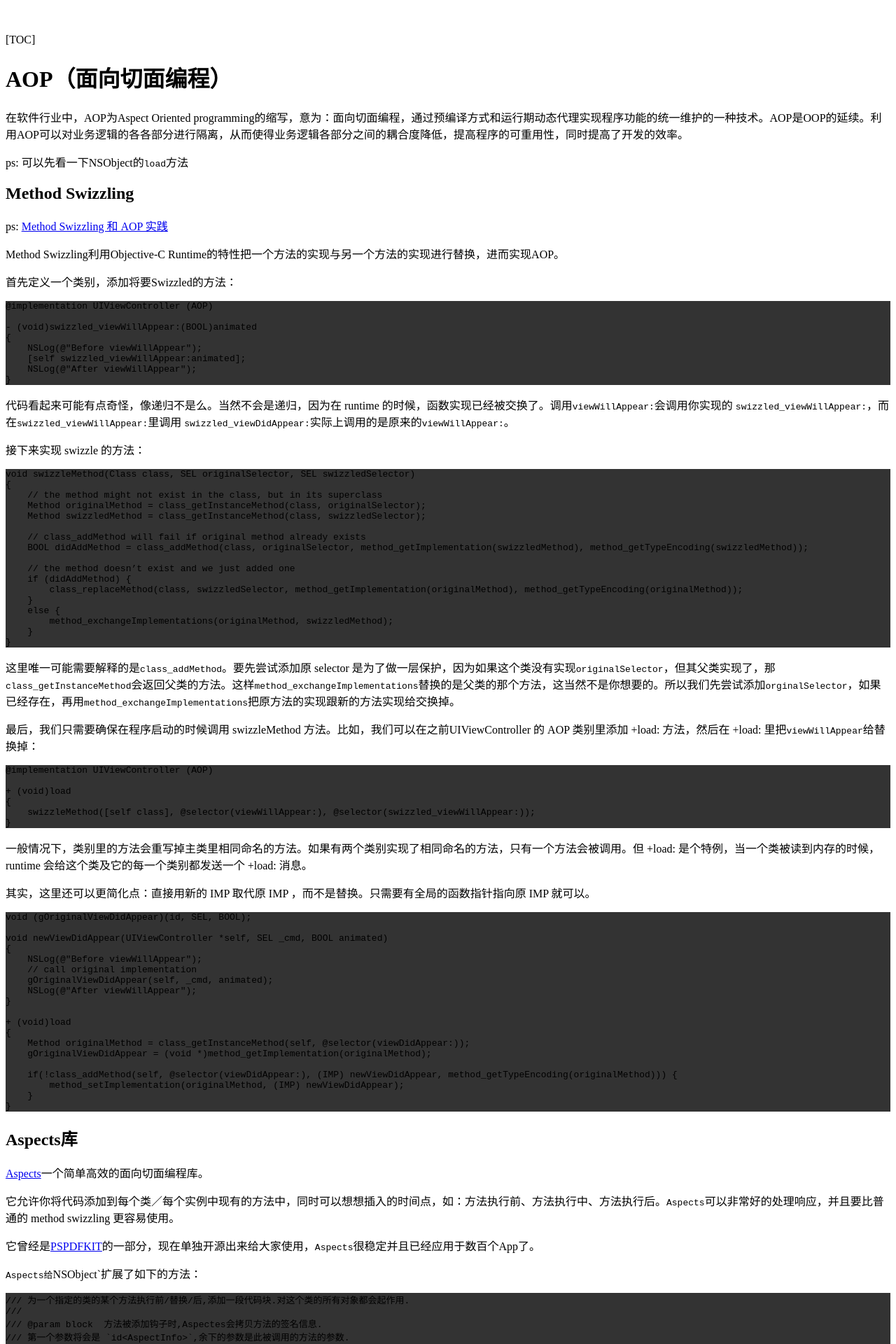
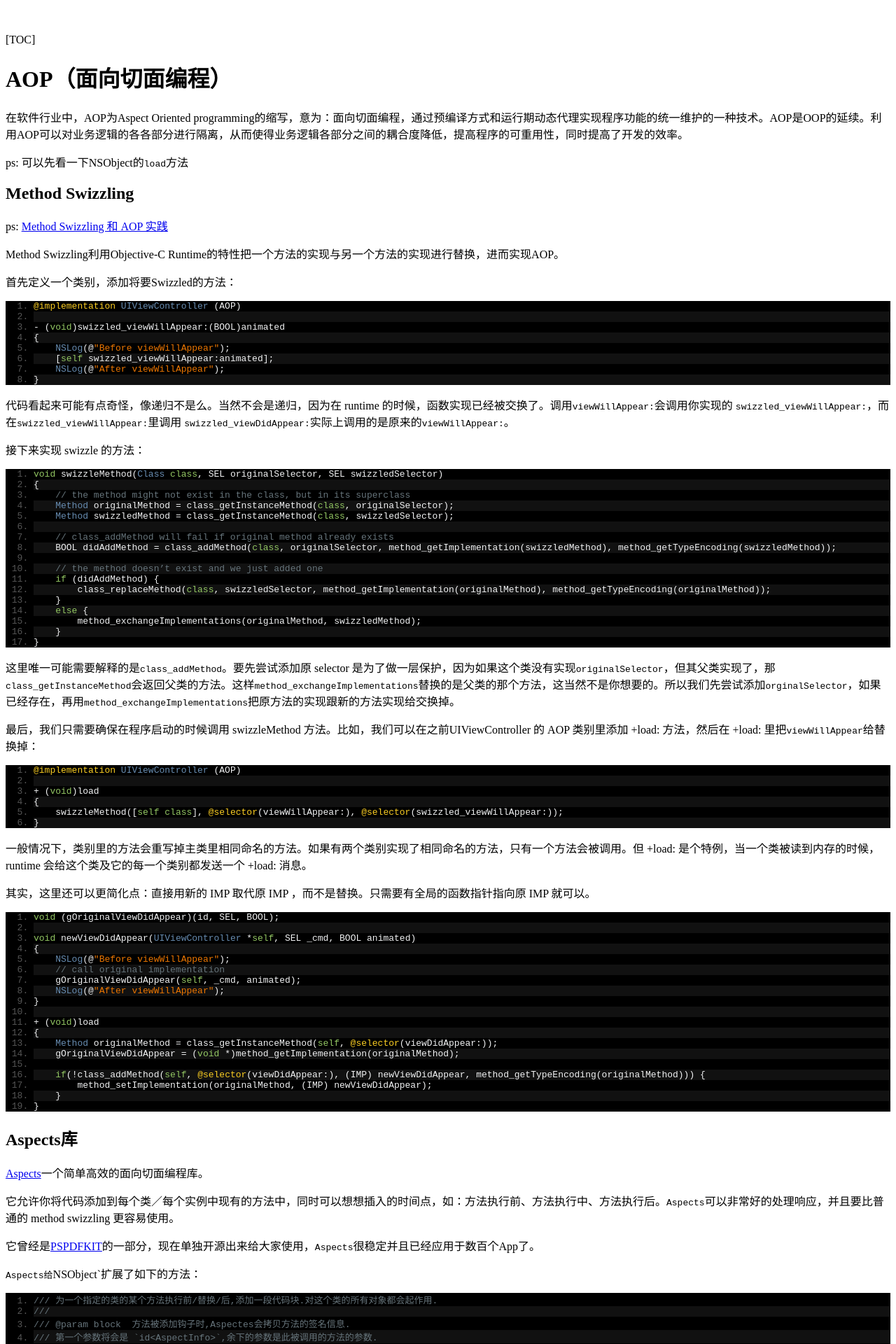
Before and after one commit to zerone-z/zerone-z.github.io, a Jekyll site: the page built from _posts/2015-10-26-面向切面编程(AOP).md, in a window 1280 px wide. Shown: the top 1920 px of the page at 70% size. Built offline with Jekyll 4.4.1, drawn with Linux system fonts in a browser that asks for light colours; Markdown is read by kramdown in place of the engine named in the settings; some of the changed text lies outside the part shown.

```diff
--- a/_config.yml
+++ b/_config.yml
@@ -1,4 +1,9 @@
-markdown: redcarpet
+# markdown: kramdown
+# kramdown:
+#   input: GFM
+#   auto_ids: false
+
+markdown: Redcarpet
 Redcarpet:
     extensions: ["fenced_code_blocks", "no_intra_emphasis", "autolink", "strikethrough", "with_toc_data", "space_after_headers","prettify"]
 
--- a/_layouts/default.html
+++ b/_layouts/default.html
@@ -1,22 +1,19 @@
 <!DOCTYPE html>
-<link rel="stylesheet" href="/js/prettify/desert.css" />
+<link rel="stylesheet" href="/js/prettify/sons-of-obsidian.css" />
 <script src="/js/jquery-2.1.4.min.js"></script>
 <script src="/js/prettify/prettify.js"></script>
 <script type="text/javascript">
 $(function(){
-  // $("code").wrap("<pre></pre>");
   $("pre").addClass("prettyprint linenums");
 });
 </script>
 
-　　<html>
+<html>
 　　<head>
 　　　　<meta http-equiv="content-type" content="text/html; charset=utf-8" />
 　　　　<title>{{ page.title }}</title>
 　　</head>
-　　<body>
-
+　　<body onload="prettyPrint()">
 　　　　{{ content }}
-
 　　</body>
-　　</html>
+</html>
--- /dev/null
+++ b/js/prettify/sons-of-obsidian.css
@@ -0,0 +1,118 @@
+/*
+ * Derived from einaros's Sons of Obsidian theme at
+ * http://studiostyl.es/schemes/son-of-obsidian by
+ * Alex Ford of CodeTunnel:
+ * http://CodeTunnel.com/blog/post/71/google-code-prettify-obsidian-theme
+ */
+
+.str
+{
+    color: #EC7600;
+}
+.kwd
+{
+    color: #93C763;
+}
+.com
+{
+    color: #66747B;
+}
+.typ
+{
+    color: #678CB1;
+}
+.lit
+{
+    color: #FACD22;
+}
+.pun
+{
+    color: #F1F2F3;
+}
+.pln
+{
+    color: #F1F2F3;
+}
+.tag
+{
+    color: #8AC763;
+}
+.atn
+{
+    color: #E0E2E4;
+}
+.atv
+{
+    color: #EC7600;
+}
+.dec
+{
+    color: purple;
+}
+pre.prettyprint
+{
+    border: 0px solid #888;
+}
+ol.linenums
+{
+    margin-top: 0;
+    margin-bottom: 0;
+}
+.prettyprint {
+    background: #000;
+}
+li.L0, li.L1, li.L2, li.L3, li.L4, li.L5, li.L6, li.L7, li.L8, li.L9
+{
+    color: #555;
+    list-style-type: decimal;
+}
+li.L1, li.L3, li.L5, li.L7, li.L9 {
+    background: #111;
+}
+@media print
+{
+    .str
+    {
+        color: #060;
+    }
+    .kwd
+    {
+        color: #006;
+        font-weight: bold;
+    }
+    .com
+    {
+        color: #600;
+        font-style: italic;
+    }
+    .typ
+    {
+        color: #404;
+        font-weight: bold;
+    }
+    .lit
+    {
+        color: #044;
+    }
+    .pun
+    {
+        color: #440;
+    }
+    .pln
+    {
+        color: #000;
+    }
+    .tag
+    {
+        color: #006;
+        font-weight: bold;
+    }
+    .atn
+    {
+        color: #404;
+    }
+    .atv
+    {
+        color: #060;
+    }
+}
```
Also changed, not shown: js/prettify/doxy.css (added, +64 -0 lines), js/prettify/sunburst.css (added, +51 -0 lines).
